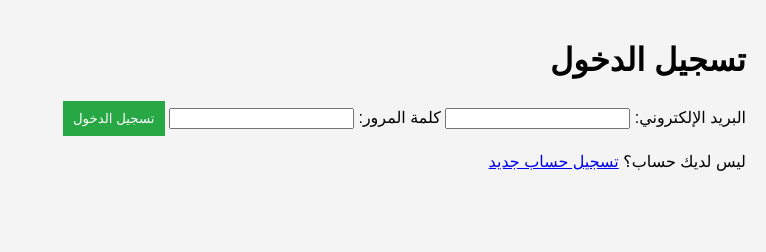
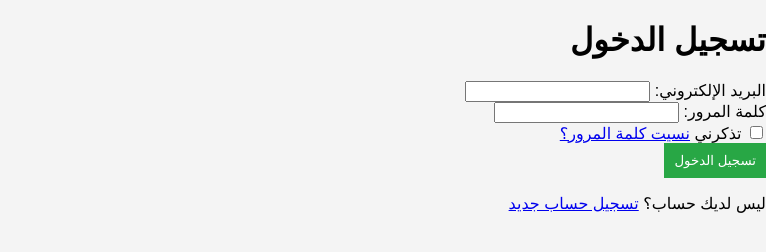
Before and after one commit to sosaskze143/Khdmate, a plain HTML site: page login.html in a window 1280 px wide. Shown: the whole page, without its empty margins (514-1280 px from the left). Drawn offline with Linux system fonts and the light colour scheme.

Commit message:
Update login.html

```diff
--- a/login.html
+++ b/login.html
@@ -6,17 +6,26 @@
   <link rel="stylesheet" href="styles.css">
 </head>
 <body>
-  <div class="container">
+  <div class="login-container">
     <h1>تسجيل الدخول</h1>
     <form id="login-form">
-      <label for="email">البريد الإلكتروني:</label>
-      <input type="email" id="email" required>
-      <label for="password">كلمة المرور:</label>
-      <input type="password" id="password" required>
+      <div class="input-group">
+        <label for="email">البريد الإلكتروني:</label>
+        <input type="email" id="email" required>
+      </div>
+      <div class="input-group">
+        <label for="password">كلمة المرور:</label>
+        <input type="password" id="password" required>
+      </div>
+      <div class="options">
+        <label>
+          <input type="checkbox" id="remember-me"> تذكرني
+        </label>
+        <a href="#" class="forgot-password">نسيت كلمة المرور؟</a>
+      </div>
       <button type="submit">تسجيل الدخول</button>
     </form>
-    <p>ليس لديك حساب؟ <a href="register.html">تسجيل حساب جديد</a></p>
+    <p class="register-link">ليس لديك حساب؟ <a href="register.html">تسجيل حساب جديد</a></p>
   </div>
-  <script src="script.js"></script>
 </body>
 </html>
```
